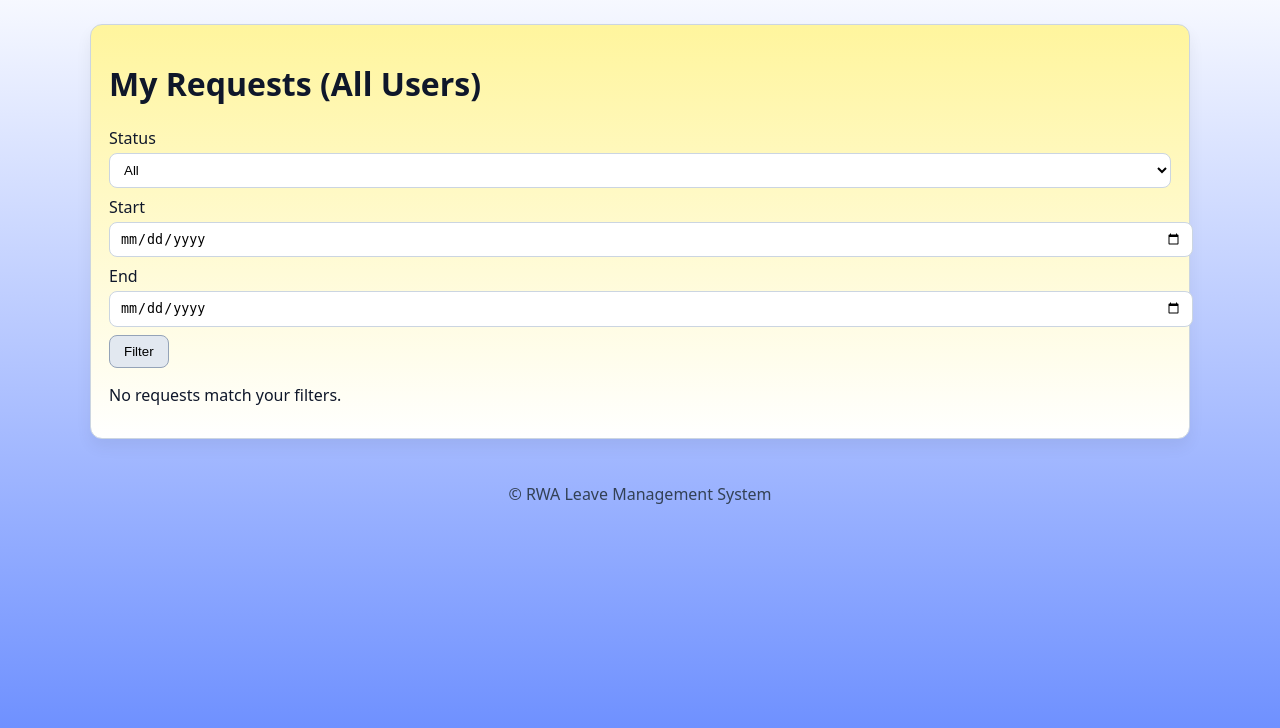
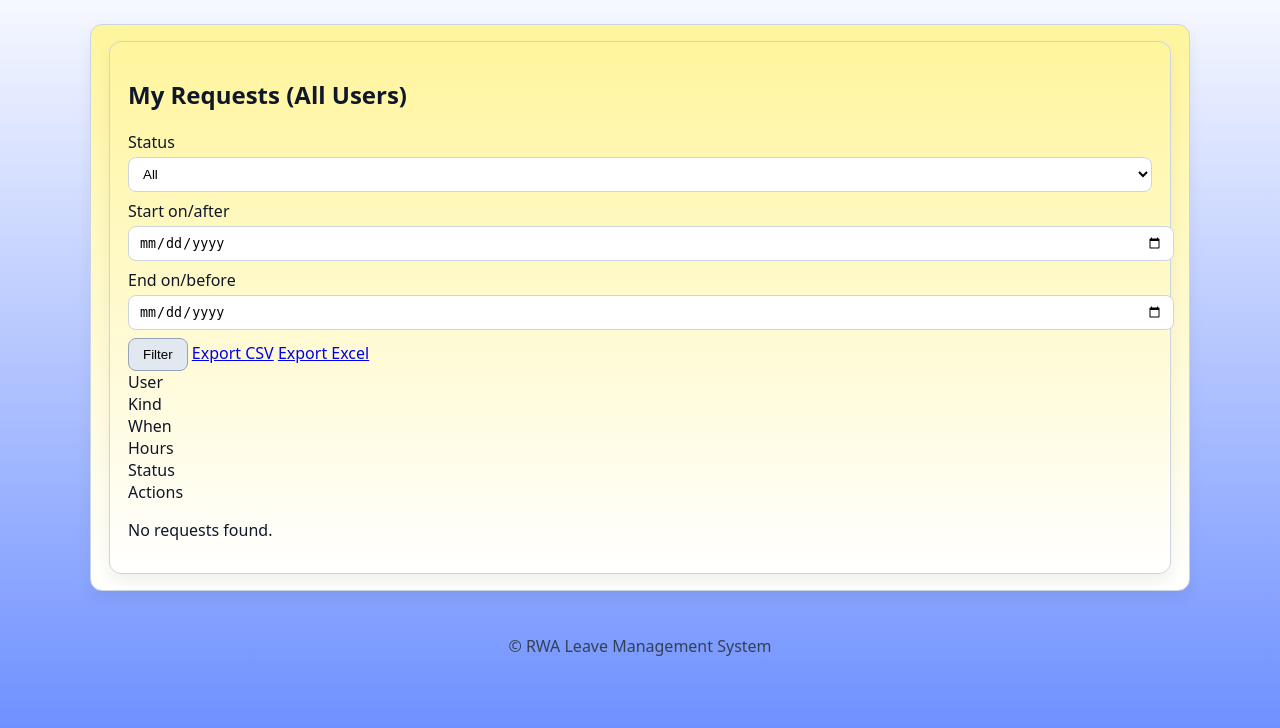
Before and after one commit to mcahoon-coder/RWA-Leave-System-Render-Clean, a Flask app: page /requests in a window 1280 px wide. Shown: the part 46-774 px from the top of the page. Run offline with Flask 3, Linux system fonts and the light colour scheme; a user stored in the database is signed in.

Commit message:
Update requests.html

```diff
--- a/templates/requests.html
+++ b/templates/requests.html
@@ -1,68 +1,72 @@
 {% extends "base.html" %}
 {% block content %}
-<h1>My Requests{% if is_admin %} (All Users){% endif %}</h1>
+<div class="card">
+  <h2>My Requests{% if is_admin %} (All Users){% endif %}</h2>
 
-<form method="get" action="/requests" style="margin-bottom:12px;">
+  <form method="get" class="grid-4 mb">
+    <div>
       <label>Status</label>
       <select name="status">
-    <option value="all" {% if status=='all' %}selected{% endif %}>All</option>
-    <option value="Pending" {% if status=='Pending' %}selected{% endif %}>Pending</option>
-    <option value="Approved" {% if status=='Approved' %}selected{% endif %}>Approved</option>
-    <option value="Disapproved" {% if status=='Disapproved' %}selected{% endif %}>Disapproved</option>
-    <option value="Cancelled" {% if status=='Cancelled' %}selected{% endif %}>Cancelled</option>
+        <option value="all" {{ 'selected' if status=='all' else '' }}>All</option>
+        <option value="Pending" {{ 'selected' if status=='Pending' else '' }}>Pending</option>
+        <option value="Approved" {{ 'selected' if status=='Approved' else '' }}>Approved</option>
+        <option value="Disapproved" {{ 'selected' if status=='Disapproved' else '' }}>Disapproved</option>
+        <option value="Cancelled" {{ 'selected' if status=='Cancelled' else '' }}>Cancelled</option>
       </select>
-
-  <label>Start</label>
+    </div>
+    <div>
+      <label>Start on/after</label>
       <input type="date" name="start" value="{{ start }}">
-
-  <label>End</label>
+    </div>
+    <div>
+      <label>End on/before</label>
       <input type="date" name="end" value="{{ end }}">
-
-  <button class="btn" type="submit">Filter</button>
+    </div>
+    <div class="align-end">
+      <button class="btn">Filter</button>
+      {% if is_admin %}
+        <a class="btn" href="{{ url_for('export_requests_csv') }}">Export CSV</a>
+        <a class="btn" href="{{ url_for('export_requests_xlsx') }}">Export Excel</a>
+      {% endif %}
+    </div>
   </form>
 
-{% if reqs %}
-  <table>
-    <thead>
-      <tr>
-        <th>ID</th>
-        {% if is_admin %}<th>User</th>{% endif %}
-        <th>Kind</th><th>Mode</th><th>Hours</th><th>Status</th><th>Start</th><th>End</th><th>Actions</th>
-      </tr>
-    </thead>
-    <tbody>
+  <div class="table">
+    <div class="thead">
+      <div>User</div><div>Kind</div><div>When</div><div>Hours</div><div>Status</div><div>Actions</div>
+    </div>
     {% for r in reqs %}
-      <tr>
-        <td>{{ r.id }}</td>
-        {% if is_admin %}<td>{{ r.user.username }}</td>{% endif %}
-        <td>{{ r.kind }}</td>
-        <td>{{ r.mode }}</td>
-        <td>{{ "%.1f"|format(r.hours) }}</td>
-        <td>{{ r.status }}</td>
-        <td>{{ r.start_date }}</td>
-        <td>{{ r.end_date }}</td>
-        <td>
+      <div class="trow">
+        <div>{{ r.user.username }}</div>
+        <div>{{ r.kind }}</div>
+        <div>
+          {% if r.start_time and r.end_time and r.start_date == r.end_date %}
+            {{ r.start_date }} &nbsp; {{ r.start_time.strftime('%H:%M') }}–{{ r.end_time.strftime('%H:%M') }}
+          {% else %}
+            {{ r.start_date }} → {{ r.end_date }}
+          {% endif %}
+        </div>
+        <div>{{ '%.2f'|format(r.hours) }}</div>
+        <div>{{ r.status }}</div>
+        <div class="nowrap">
           {% if is_admin and r.status == 'Pending' %}
-            <form method="post" action="/requests/{{ r.id }}/approve" style="display:inline;">
-              <button class="btn primary" type="submit">Approve</button>
+            <form style="display:inline" method="post" action="{{ url_for('approve', req_id=r.id) }}">
+              <button class="btn small success">Approve</button>
             </form>
-            <form method="post" action="/requests/{{ r.id }}/disapprove" style="display:inline;">
-              <button class="btn danger" type="submit">Disapprove</button>
+            <form style="display:inline" method="post" action="{{ url_for('disapprove', req_id=r.id) }}">
+              <button class="btn small warn">Disapprove</button>
             </form>
           {% endif %}
-          {% if (current_user.is_authenticated and r.user_id == current_user.id) or is_admin %}
-            {% if r.status in ['Pending','Approved'] %}
-              <form method="post" action="/requests/{{ r.id }}/cancel" style="display:inline;">
-                <button class="btn" type="submit">Cancel</button>
+          {% if current_user.role == 'admin' or current_user.id == r.user_id %}
+            <form style="display:inline" method="post" action="{{ url_for('cancel', req_id=r.id) }}">
+              <button class="btn small">Cancel</button>
             </form>
           {% endif %}
-          {% endif %}
-        </td>
-      </tr>
+        </div>
+      </div>
+    {% else %}
+      <p>No requests found.</p>
     {% endfor %}
-    </tbody>
-  </table>
-{% else %}
-  <p>No requests match your filters.</p>
-{% endif %}
+  </div>
+</div>
 {% endblock %}
```
Lines whose indentation alone changed are shown as unchanged.
